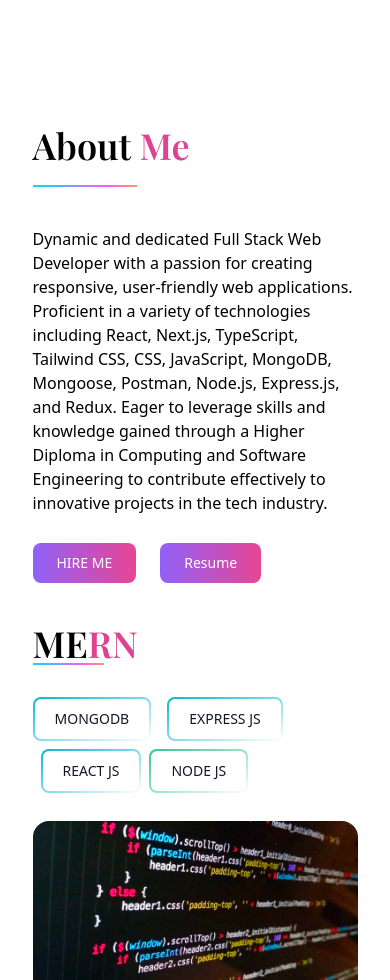
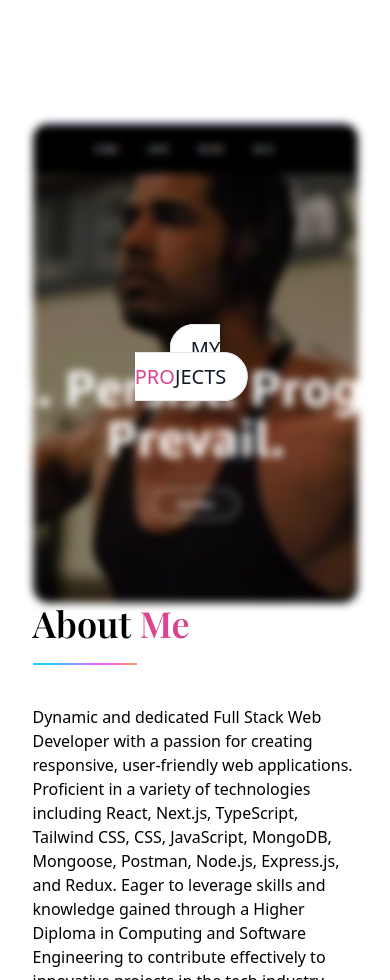
Before and after one commit to Anfazjuwar/My-Portfolio-, a React (Vite) app: page / in a window 390 px wide. Shown: the part 1020-2000 px from the top of the page. Built offline with nearby package versions, Linux system fonts and the light colour scheme; a web font is replaced by a local one.

Commit message:
sending new update

```diff
--- a/src/App.jsx
+++ b/src/App.jsx
@@ -6,7 +6,6 @@ import Landing from "./pages/Landing";
 import LineGradient from "./componets/LineGradient";
 import MySkills from "./pages/MySkills";
 import Projects from "./pages/Projects";
-// import Testimonals from "./pages/Testimonals";
 import Contact from "./pages/Contact";
 import Footer from "./pages/Footer";
 import Skiils from "./pages/Skiils";
@@ -44,11 +43,11 @@ function App() {
         )}
       </div>
       <Landing setSelectedPage={setSelectedPage} selectedPage={selectedPage} />
-      <LineGradient />
+
       <div className="w-5/6 mx-auto md:h-full ">
         <MySkills />
       </div>
-      {/* <LineGradient /> */}
+
       <div className="w-5/6 mx-auto md:h-full ">
         <Skiils />
       </div>
@@ -57,13 +56,10 @@ function App() {
         <Projects />
       </div>
 
-      {/* <div className="w-5/6 mx-auto ">
-        <Testimonals />
-      </div> */}
-      <LineGradient />
       <div className="w-5/6 mx-auto md:h-full ">
         <Contact />
       </div>
+
       <Footer />
     </div>
   );
--- a/src/componets/SocialMediaicons.jsx
+++ b/src/componets/SocialMediaicons.jsx
@@ -37,7 +37,7 @@ const SocialMediaicons = () => {
 
       <a
         className="transition duration-500 hover:opacity-50"
-        href="https://api.whatsapp.com/send?phone=+940757194319"
+        href="https://api.whatsapp.com/send?phone=+94788181654"
         target="_blank"
         rel="noreferrer"
       >
--- a/src/pages/MySkills.jsx
+++ b/src/pages/MySkills.jsx
@@ -1,25 +1,30 @@
 import LineGradient from "../componets/LineGradient";
-import useMediaQuery from "../hooks/useMediaQuery";
 import { motion } from "framer-motion";
-import Skills from "../assets/cmimage.jpeg";
 import resume from "../assets/Resume.pdf";
-// import { useScroll, useTransform } from "framer-motion";
-// import { useRef } from "react";
+import Sliding from "./Sliding";
 
-const MySkills = () => {
-  const isAboveMediumScreens = useMediaQuery("(min-width: 1060px)");
-
-  // const refs = useRef < HTMLDivElement > null;
-  // const { scrollYProgress } = useScroll({
-  //   target: "",
-  //   offset: ["0 1", "1.33 1"],
-  // });
-  // const scaleProgess = useTransform(scrollYProgress, [0, 1], [0.5, 1]);
-
+const MySkills = ({ setSelectedPage, selectedPage }) => {
   return (
     <section id="about" className="pt-10 pb-24 text-black dark:text-white">
       {/* HEADER AND IMAGE SECTION */}
-      <div className="mt-32 md:flex md:justify-between md:gap-16">
+      <div className="mt-32 md:flex md:justify-between md:gap-24">
+        <div className="w-full mt-5 md:items-center md:flex md:justify-center md:w-1/2">
+          <motion.div
+            className=""
+            initial="hidden"
+            whileInView="visible"
+            viewport={{ once: true, amount: 0.5 }}
+            transition={{ duration: 0.8 }}
+            variants={{
+              hidden: { opacity: 0, y: -50 },
+              visible: { opacity: 1, y: 0 },
+            }}
+          >
+            <div>
+              <Sliding />
+            </div>
+          </motion.div>
+        </div>
         <div className="w-full md:w-1/2">
           {" "}
           <motion.div
@@ -119,40 +124,6 @@ const MySkills = () => {
           </motion.div>
         </div>
         {/* image */}
-        <div className="w-full mt-5 md:items-center md:flex md:justify-center md:w-1/2">
-          <motion.div
-            className=""
-            initial="hidden"
-            whileInView="visible"
-            viewport={{ once: true, amount: 0.5 }}
-            transition={{ duration: 0.8 }}
-            variants={{
-              hidden: { opacity: 0, y: -50 },
-              visible: { opacity: 1, y: 0 },
-            }}
-          >
-            <div>
-              {isAboveMediumScreens ? (
-                <div
-                  className="relative z-0 ml-20 before:absolute before:-top-10 before:-left-10
-                before:w-full before:h-full before:border-2 before:border-blue before:z-[-1] before:rounded-lg before:shadow-xl before:shadow-red"
-                >
-                  <img
-                    alt="skills"
-                    className="z-10 rounded-2xl saturate-200"
-                    src={Skills}
-                  />
-                </div>
-              ) : (
-                <img
-                  alt="skills"
-                  className="z-10 rounded-2xl saturate-200"
-                  src={Skills}
-                />
-              )}
-            </div>
-          </motion.div>
-        </div>
       </div>
     </section>
   );
--- a/src/pages/NavBar.jsx
+++ b/src/pages/NavBar.jsx
@@ -2,7 +2,7 @@ import { useEffect, useState } from "react";
 import AnchorLink from "react-anchor-link-smooth-scroll";
 import useMediaQuery from "../hooks/useMediaQuery";
 import menuIcon from "../assets/menu-icon.svg";
-import closeIcon from "../assets/close-icon.svg";
+
 import { RiMenuFoldLine } from "react-icons/ri";
 
 const Link = ({ page, selectedPage, setSelectedPage }) => {
@@ -117,12 +117,7 @@ const NavBar = ({ isTopofPage, setSelectedPage, selectedPage }) => {
               selectedPage={selectedPage}
               setSelectedPage={setSelectedPage}
             />
-            {/* hello */}
-            {/* <Link
-              page="Testimonials"
-              selectedPage={selectedPage}
-              setSelectedPage={setSelectedPage}
-            /> */}
+
             <Link
               page="Contact"
               selectedPage={selectedPage}
@@ -144,27 +139,12 @@ const NavBar = ({ isTopofPage, setSelectedPage, selectedPage }) => {
             </div>
           </div>
         ) : (
-          <>
-            <div>
-              {options?.map((opt) => (
-                <button
-                  key={opt.text}
-                  onClick={() => setTheme(opt.text)}
-                  className={`w-8 h-8 m-1 text-xl leading-9 rounded-full text-sky-600  ${
-                    theme === opt.text && "text-sky-600"
-                  }`}
-                >
-                  <ion-icon name={opt.icon}></ion-icon>
-                </button>
-              ))}
-            </div>
           <button
             className="p-2 rounded-full bg-red"
             onClick={() => setIsMenuToggled(!isMenuToggled)}
           >
             <img alt="'menu-icon" src={menuIcon} />
           </button>
-          </>
         )}
 
         {/* Mobile Menu pop */}
@@ -204,6 +184,19 @@ const NavBar = ({ isTopofPage, setSelectedPage, selectedPage }) => {
                 selectedPage={selectedPage}
                 setSelectedPage={setSelectedPage}
               />
+              <div>
+                {options?.map((opt) => (
+                  <button
+                    key={opt.text}
+                    onClick={() => setTheme(opt.text)}
+                    className={`w-8 h-8 m-1 text-xl leading-9 rounded-full ${
+                      theme === opt.text && "text-sky-600"
+                    }`}
+                  >
+                    <ion-icon name={opt.icon}></ion-icon>
+                  </button>
+                ))}
+              </div>
             </div>
           </div>
         )}
--- a/src/pages/Projects.jsx
+++ b/src/pages/Projects.jsx
@@ -5,6 +5,7 @@ import img2 from "../assets/GYM.png";
 import img3 from "../assets/e-f.png";
 import img4 from "../assets/backend.png";
 import img5 from "../assets/hotel.png";
+import { FaGithub, FaInstagram } from "react-icons/fa6";
 
 const container = {
   hidden: {},
@@ -71,8 +72,16 @@ const Projects = () => {
           whileInView="visible"
           viewport={{ once: true, amount: 0.2 }}
         >
-          <div className=" uppercase flex justify-center text-center items-center p-10  max-w-[400px] max-h-[400px] text-2xl font-playfair font-semibold">
+          <div className=" uppercase gap-4 flex justify-center text-center items-center p-10  max-w-[400px] max-h-[400px] text-2xl font-playfair font-semibold">
             Completed PROJECTS
+            <a
+              className="transition duration-500 hover:opacity-50 "
+              href="https://github.com/Anfazjuwar"
+              target="_blank"
+              rel="noreferrer"
+            >
+              <FaGithub size={28} />
+            </a>
           </div>
           <Project
             title={"E-commerce"}
@@ -106,12 +115,26 @@ const Projects = () => {
             about={"Built using React,Tailwindcss"}
             imges={img5}
           />
-          {/* <Project title={"Project1"} imges={img1} />
-          <Project title={"Project1"} imges={img1} /> */}
         </motion.div>
       </div>
-      <div className="flex items-center justify-center mt-10 mb-4 text-2xl font-semibold text-center uppercase font-playfair">
+      <div className="flex items-center justify-center gap-4 mt-10 mb-4 text-2xl font-semibold text-center uppercase font-playfair">
         More Projects are coming <span className=" text-red">Soon!</span>
+        <a
+          className="transition duration-500 hover:opacity-50"
+          href="https://www.instagram.com/_anfaz_official/?igsh=YWdtbjEwZmM4MzBl"
+          target="_blank"
+          rel="noreferrer"
+        >
+          <FaInstagram size={28} />
+        </a>
+        <a
+          className="transition duration-500 hover:opacity-50 "
+          href="https://github.com/Anfazjuwar"
+          target="_blank"
+          rel="noreferrer"
+        >
+          <FaGithub size={28} />
+        </a>
       </div>
       <LineGradient className="mt-12" />
     </section>
--- /dev/null
+++ b/src/pages/Sliding.jsx
@@ -0,0 +1,64 @@
+// Sliding.js
+
+import { useEffect, useState } from "react";
+import image1 from "../assets/E-commerce.png";
+import image2 from "../assets/GYM.png";
+import image3 from "../assets/e-f.png";
+import image4 from "../assets/backend.png";
+import img5 from "../assets/hotel.png";
+import AnchorLink from "react-anchor-link-smooth-scroll";
+
+const Sliding = () => {
+  const [currentIndex, setCurentInex] = useState(0);
+
+  const slides = [
+    {
+      url: image1,
+    },
+    {
+      url: image2,
+    },
+    {
+      url: image3,
+    },
+    {
+      url: image4,
+    },
+    {
+      url: img5,
+    },
+  ];
+
+  const nextlide = () => {
+    const islastSlides = currentIndex === slides.length - 1;
+    const newIndex = islastSlides ? 0 : currentIndex + 1;
+    setCurentInex(newIndex);
+  };
+
+  useEffect(() => {
+    const intervalId = setInterval(nextlide, 5000);
+
+    return () => {
+      clearInterval(intervalId);
+    };
+  }, [currentIndex]);
+  return (
+    <div className="w-full h-[480px] md:w-[800px] relative ">
+      <div
+        style={{ backgroundImage: `url(${slides[currentIndex].url})` }}
+        className="w-full h-full duration-500 bg-center bg-cover rounded-2xl saturate-200 blur-sm "
+      ></div>
+      <div className="absolute text-center transform -translate-x-1/2 -translate-y-1/2 top-1/2 left-1/2">
+        <AnchorLink
+          type="button"
+          href="#projects"
+          className="py-2.5 px-5 me-2 mb-2 text-xl font-medium text-gray-900 focus:outline-none bg-white rounded-full border border-gray-200 hover:bg-gray-100 hover:text-blue-700 focus:z-10 focus:ring-4 focus:ring-gray-100 dark:focus:ring-gray-700 dark:bg-gray-800 dark:text-gray-400 dark:border-gray-600 dark:hover:text-white dark:hover:bg-gray-700"
+        >
+          MY <span className="text-red">PRO</span>JECTS
+        </AnchorLink>
+      </div>
+    </div>
+  );
+};
+
+export default Sliding;
```
Also changed, not shown: src/pages/DotGroup.jsx (+0 -7 lines), 2 other files (tests, documents, lock files or other folders). Lines whose indentation alone changed are shown as unchanged.
